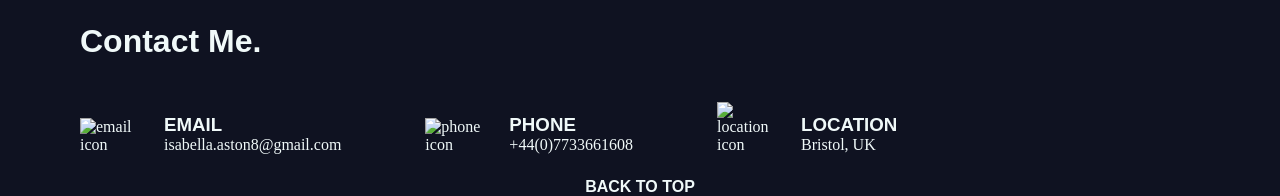
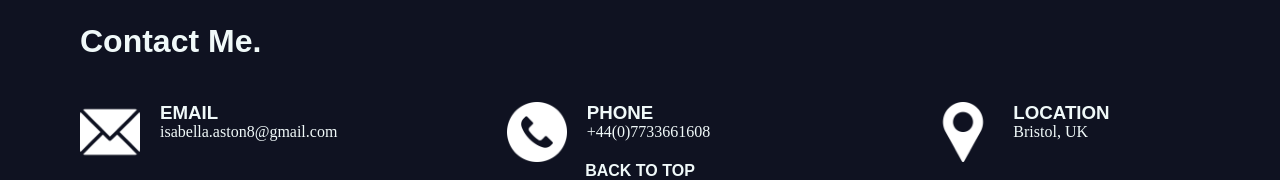
Before and after one commit to isabellaaston/Portfolio, a plain HTML site: page portfolio.html in a window 1280 px wide. Shown: the part 1712-1908 px from the top of the page. Drawn offline with Linux system fonts and the light colour scheme.

Commit message:
contact info aligned

```diff
--- a/style.css
+++ b/style.css
@@ -132,21 +132,26 @@ article{
 .hover p{
 	padding-bottom: 10px;
 }
-#contact div{
-	display: inline-block;
-}
-.contact{
-	display: inline-block;
+
+.contact-info{
+	display: flex;
+	justify-content: center;
 }
 .info{
-	display: inline-block;
 	margin-left: 80px;
+	width: 30%;
+	overflow: auto;
 }
 .info img{
 	width: 60px;
 	height: 60px;
 	margin-right: 20px;
+	float: left;
 }
+.contact{
+	float: left;
+}
+
 .contact h3{
 	text-transform: uppercase;
 }
```
Also changed, not shown: call.png (added), email.png (added), pin.png (added).
